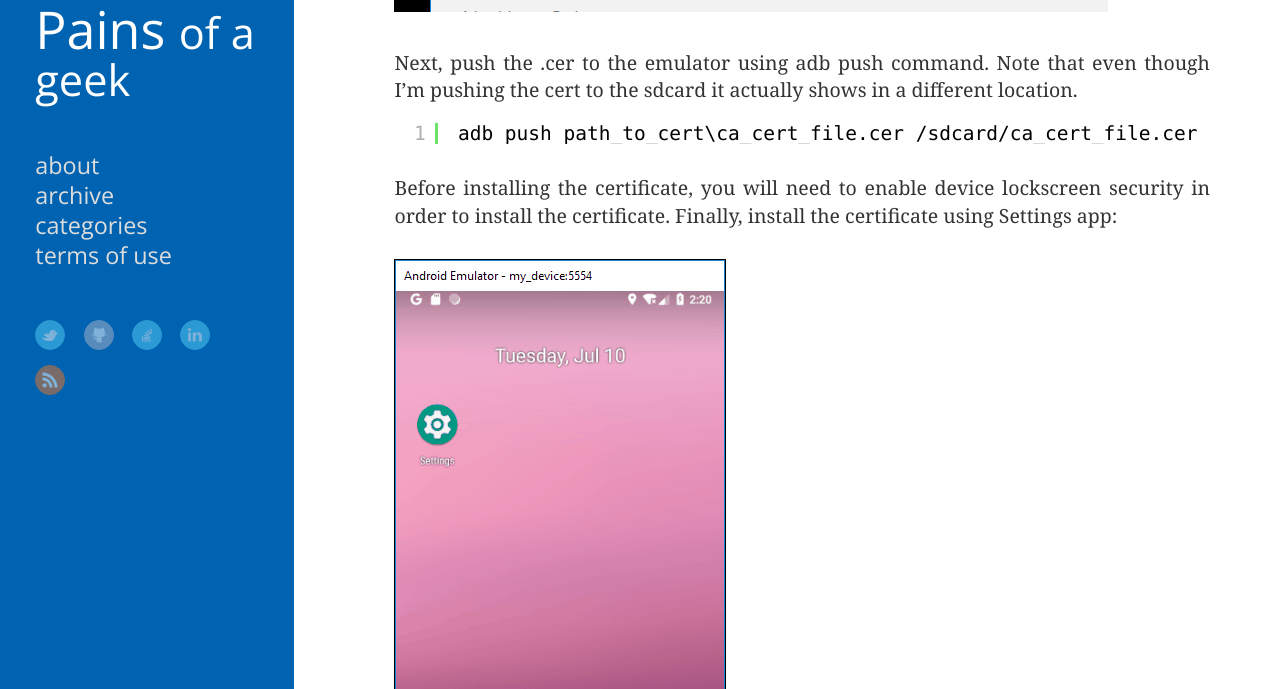
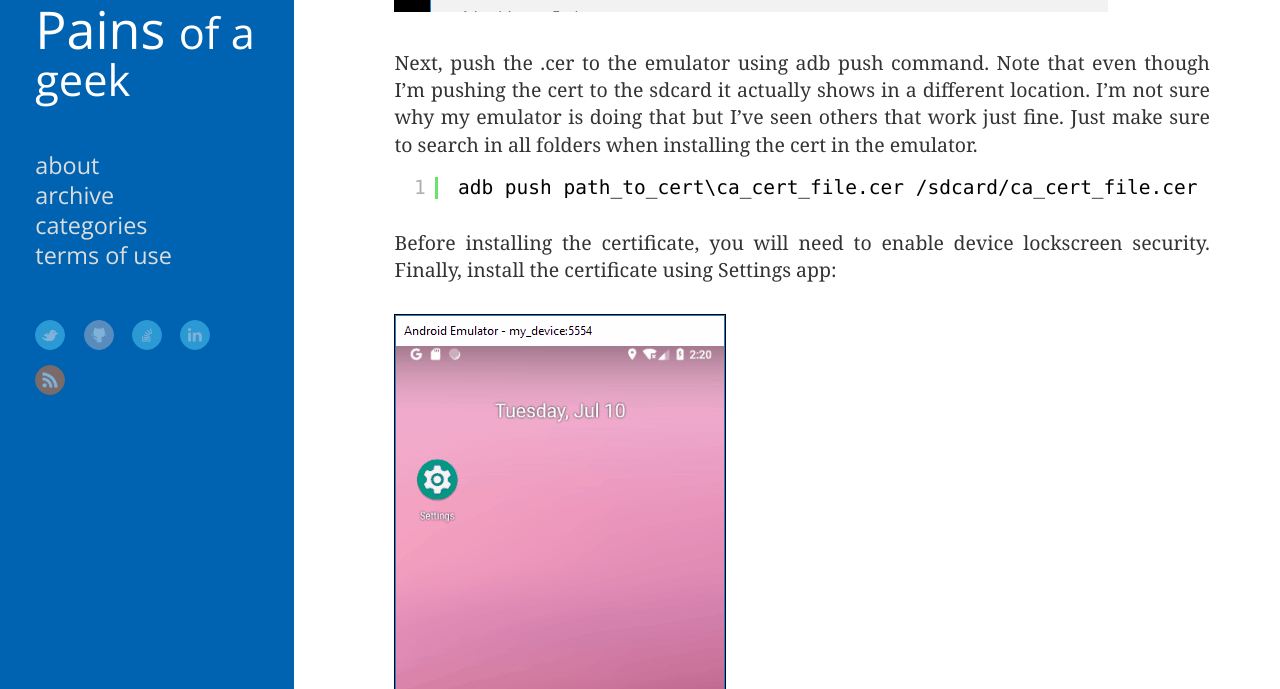
Before and after one commit to jlucaspains/blog, a Jekyll site: the page built from _posts/2018-7-7-install-root-ca-in-android.md, in a window 1280 px wide and 900 px high, scrolled down 915 px, cut to the strip 211-900 px from the top of the window. Built offline with Jekyll 4.4.1, drawn with Linux system fonts in a browser that asks for light colours; nearby versions of some CDN libraries; comment, search, counter and statistics services are not loaded.

Commit message:
Yep. Defintely should install Jekyll...

```diff
--- a/_posts/2018-7-7-install-root-ca-in-android.md
+++ b/_posts/2018-7-7-install-root-ca-in-android.md
@@ -13,13 +13,13 @@
 
 ![Export Certificate]({{ site.url }}/images/posts/ExportCertificate.gif)
 
-Next, push the .cer to the emulator using adb push command. Note that even though I'm pushing the cert to the sdcard it actually shows in a different location.
+Next, push the .cer to the emulator using adb push command. Note that even though I'm pushing the cert to the sdcard it actually shows in a different location. I'm not sure why my emulator is doing that but I've seen others that work just fine. Just make sure to search in all folders when installing the cert in the emulator.
 
 <pre class="brush: ps">
 adb push path_to_cert\ca_cert_file.cer /sdcard/ca_cert_file.cer
 </pre>
 
-Before installing the certificate, you will need to enable device lockscreen security in order to install the certificate. Finally, install the certificate using Settings app:
+Before installing the certificate, you will need to enable device lockscreen security. Finally, install the certificate using Settings app:
 
 ![Import Certificate]({{ site.url }}/images/posts/ImportCertificateAndroid.gif)
 
```
